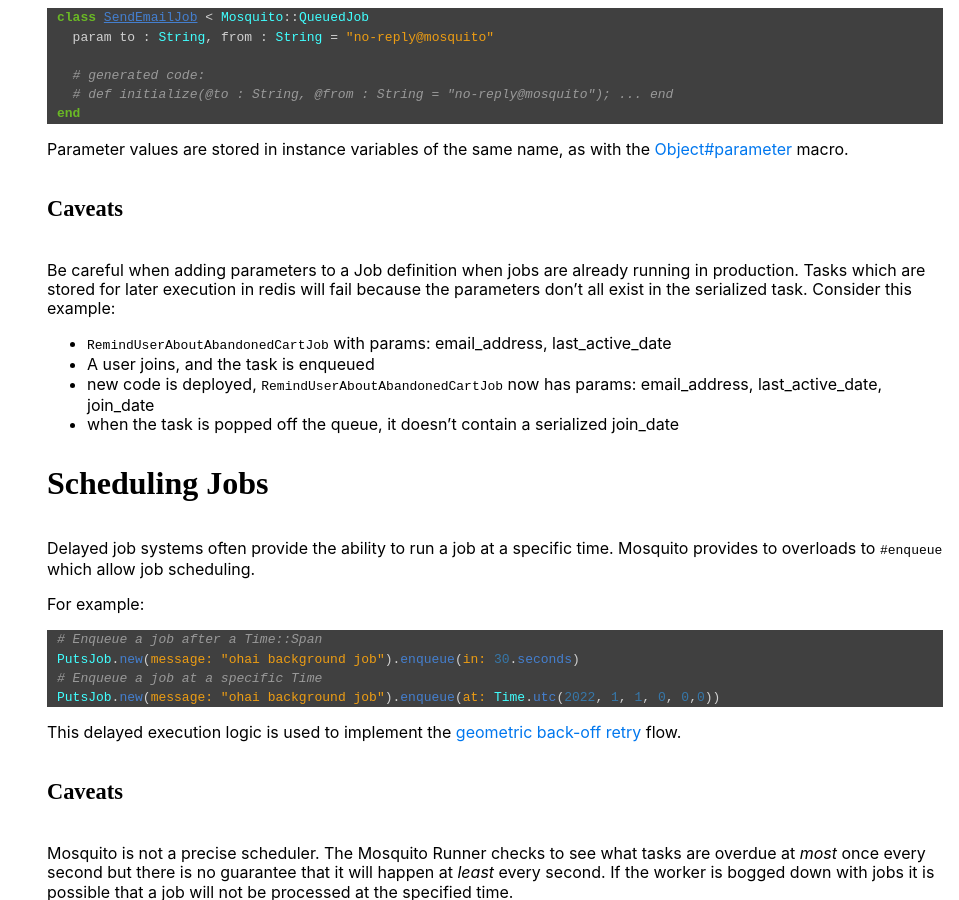
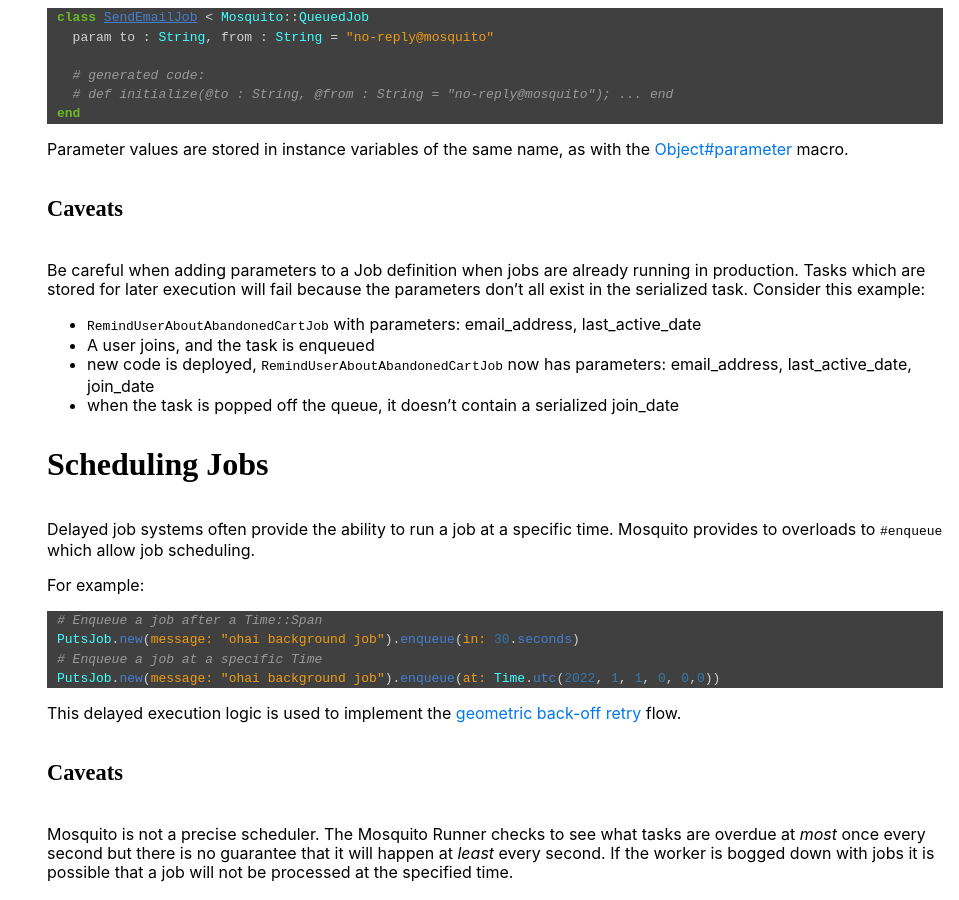
Before and after one commit to mosquito-cr/mosquito-cr.github.io, a Jekyll site: the page built from _manual/index.md, in a window 1280 px wide and 900 px high, scrolled down 6437 px. Shown: the whole window, without its empty margins (321-1280 px from the left). Built offline with Jekyll 4.4.1, drawn with Linux system fonts in a browser that asks for light colours; the table of contents is made by our own code.

Commit message:
remove references to params

```diff
--- a/_manual/index.md
+++ b/_manual/index.md
@@ -356,13 +356,13 @@
 ## Caveats
 
 Be careful when adding parameters to a Job definition when jobs are already
-running in production. Tasks which are stored for later execution in redis will
-fail because the parameters don't all exist in the serialized task. Consider
-this example:
+running in production. Tasks which are stored for later execution will fail
+because the parameters don't all exist in the serialized task. Consider this
+example:
 
-- `RemindUserAboutAbandonedCartJob` with params: email_address, last_active_date
+- `RemindUserAboutAbandonedCartJob` with parameters: email_address, last_active_date
 - A user joins, and the task is enqueued
-- new code is deployed, `RemindUserAboutAbandonedCartJob` now has params:
+- new code is deployed, `RemindUserAboutAbandonedCartJob` now has parameters:
   email_address, last_active_date, join_date
 - when the task is popped off the queue, it doesn't contain a serialized join_date
 
```
